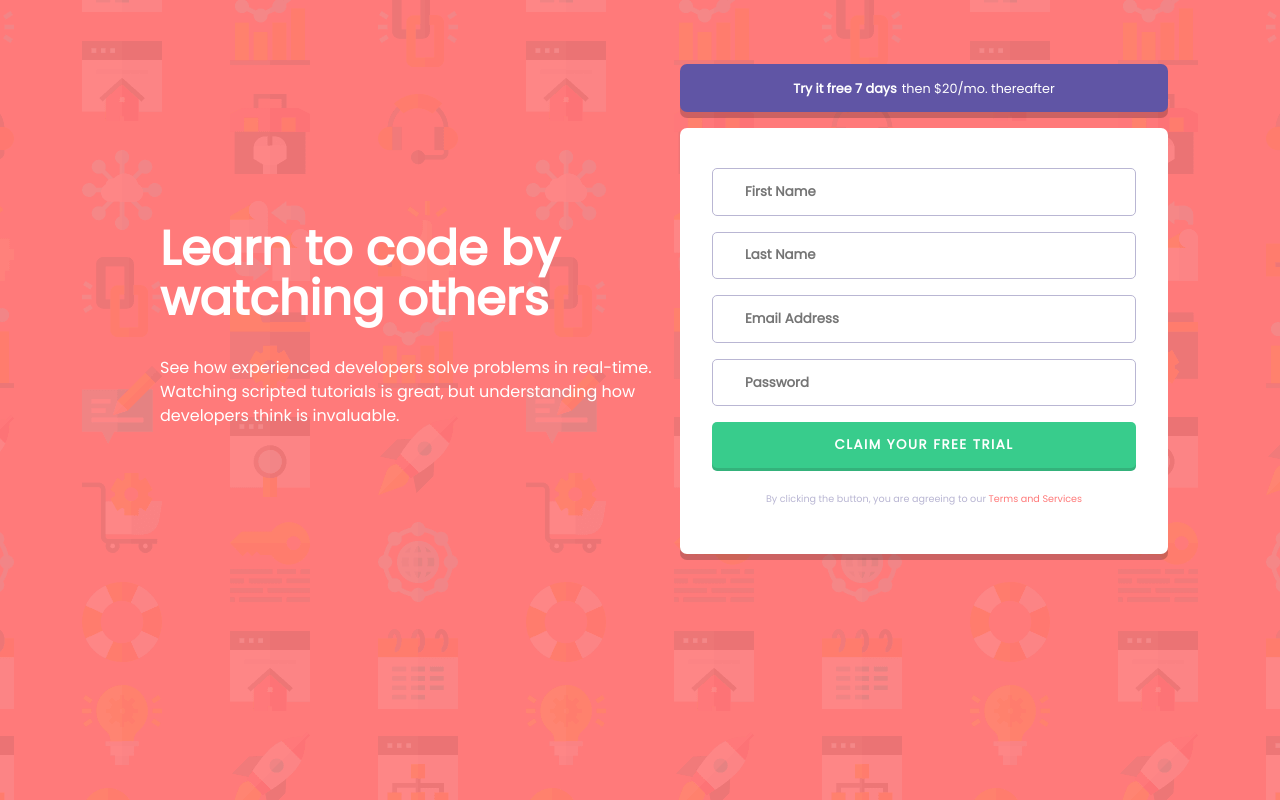
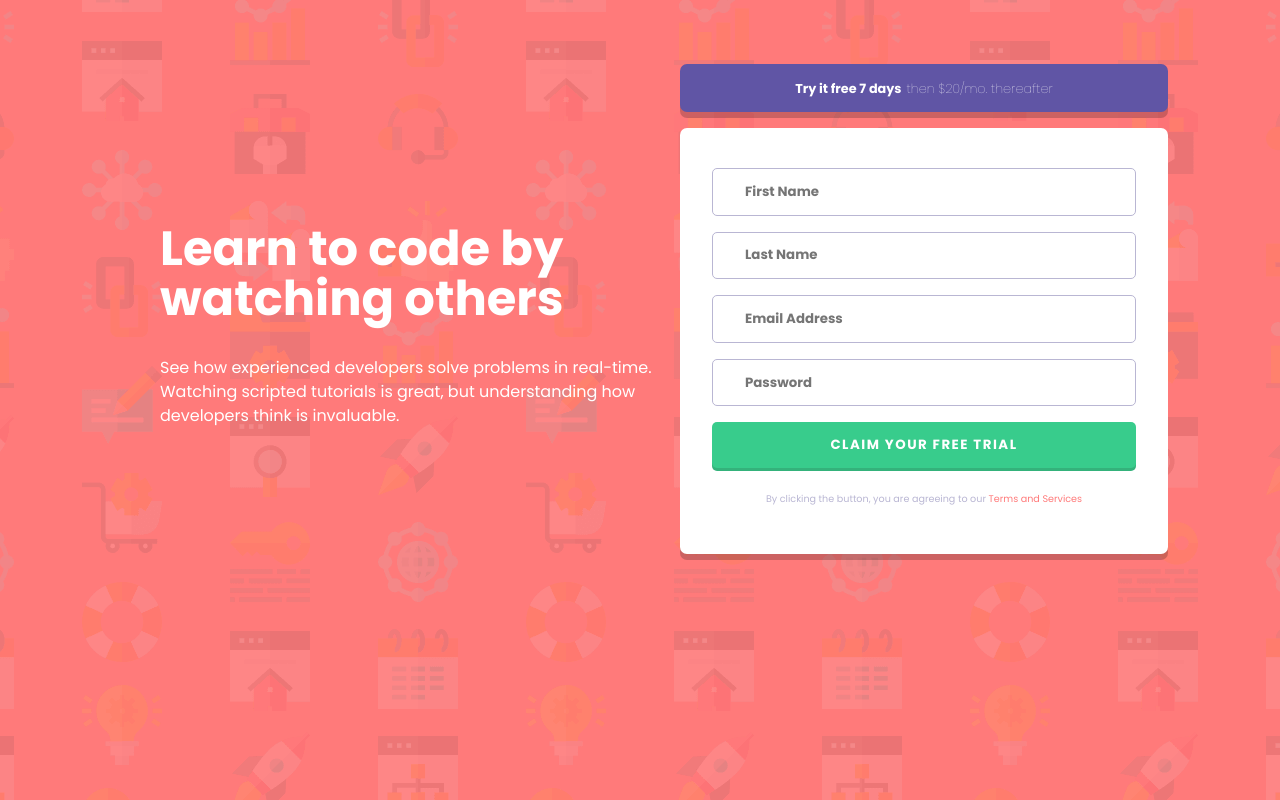
Before and after one commit to Jesuseme/intro-component-with-signup-form, a plain HTML site: page index.html in a window 1280 px wide. Drawn offline with Linux system fonts and the light colour scheme.

Commit message:
font weight 100, 400 , 700 added

```diff
--- a/resources/style.css
+++ b/resources/style.css
@@ -1,4 +1,4 @@
-@import url(https://fonts.googleapis.com/css?family=Poppins);
+@import url(https://fonts.googleapis.com/css?family=Poppins:100,400,700);
 
 *
 {
```
